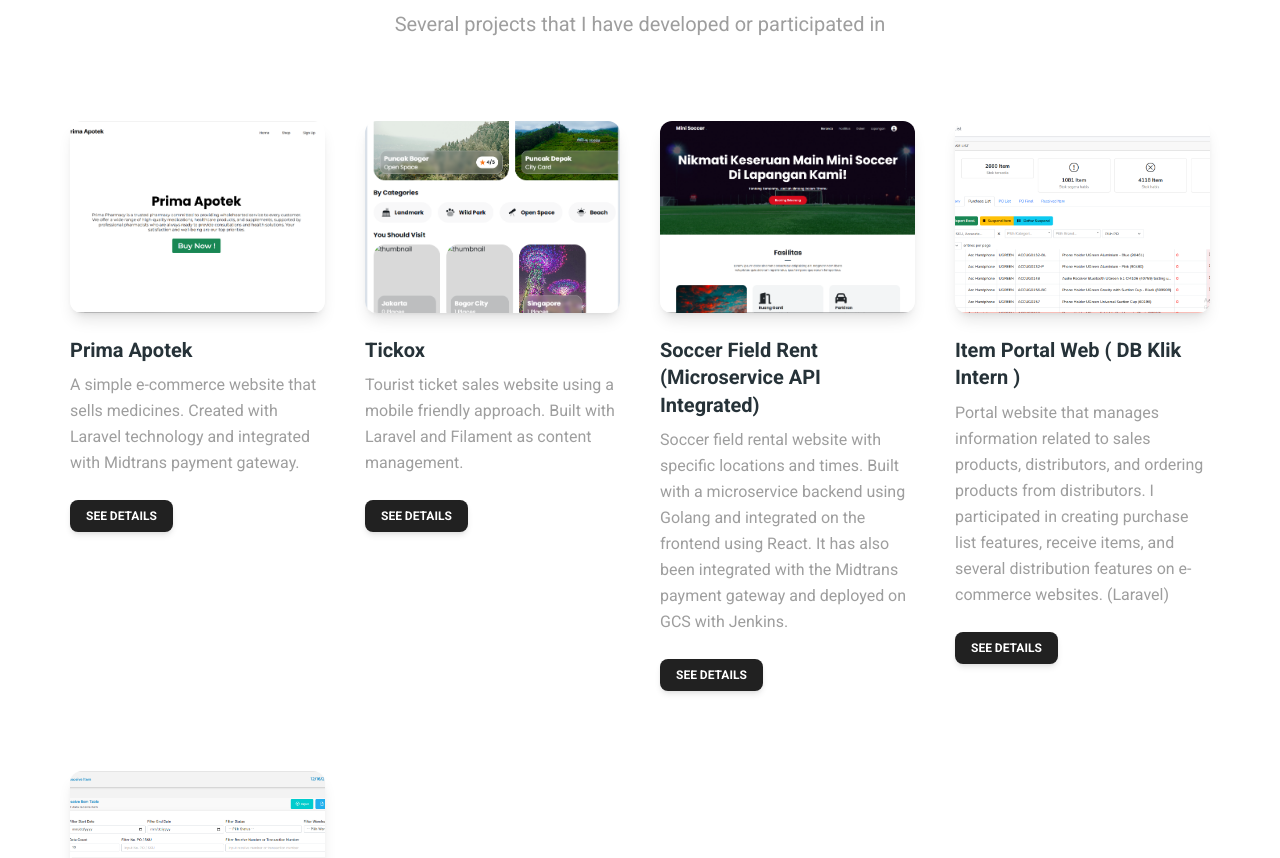
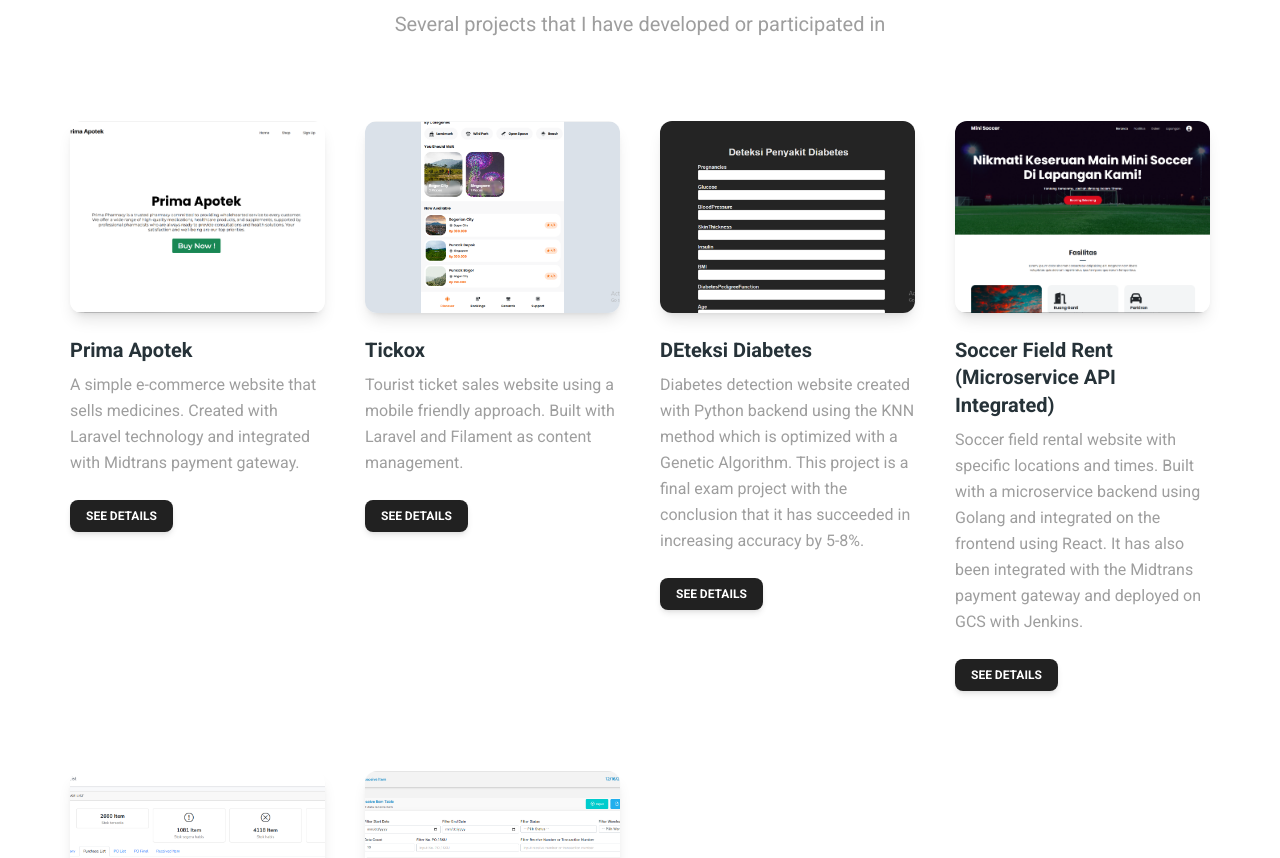
Before and after one commit to MarcellinusAditya/web-profile-next, a Next.js app: page / in a window 1280 px wide. Shown: the part 1820-2678 px from the top of the page. Built offline with nearby package versions, Linux system fonts and the light colour scheme.

Commit message:
update projects

```diff
--- a/src/app/projects.tsx
+++ b/src/app/projects.tsx
@@ -16,6 +16,12 @@ const PROJECTS = [
     title: "Tickox",
     desc: "Tourist ticket sales website using a mobile friendly approach. Built with Laravel and Filament as content management.",
     href: "https://tickox.vitroweb.my.id/",
+  },
+  {
+    img: `${getImagePrefix()}image/deteksi-diabetes.PNG`,
+    title: "DEteksi Diabetes",
+    desc: "Diabetes detection website created with Python backend using the KNN method which is optimized with a Genetic Algorithm. This project is a final exam project with the conclusion that it has succeeded in increasing accuracy by 5-8%.",
+    href: "https://deteksi-diabetes.vitroweb.my.id/",
   },
   {
     img: `${getImagePrefix()}image/minisoccer.PNG`,
```
Also changed, not shown: public/image/deteksi-diabetes.PNG (added), public/image/tickox.PNG.
